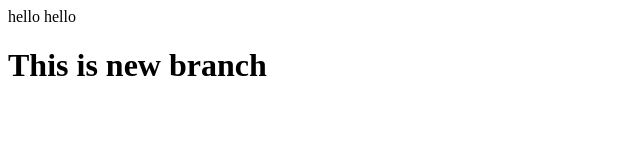
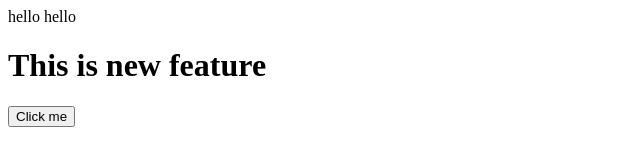
Before and after one commit to joshuamvstco/Ferrero, a plain HTML site: page index.html in a window 1280 px wide. Shown: the whole page, without its empty margins (0-640 px from the left). Drawn offline with Linux system fonts and the light colour scheme.

Commit message:
adding a new feature

```diff
--- a/index.html
+++ b/index.html
@@ -1,5 +1,6 @@
 <html>
     hello hello
 
-    <h1>This is new branch</h1>
+    <h1>This is new feature</h1>
+    <button>Click me</button>
 </html>
```
